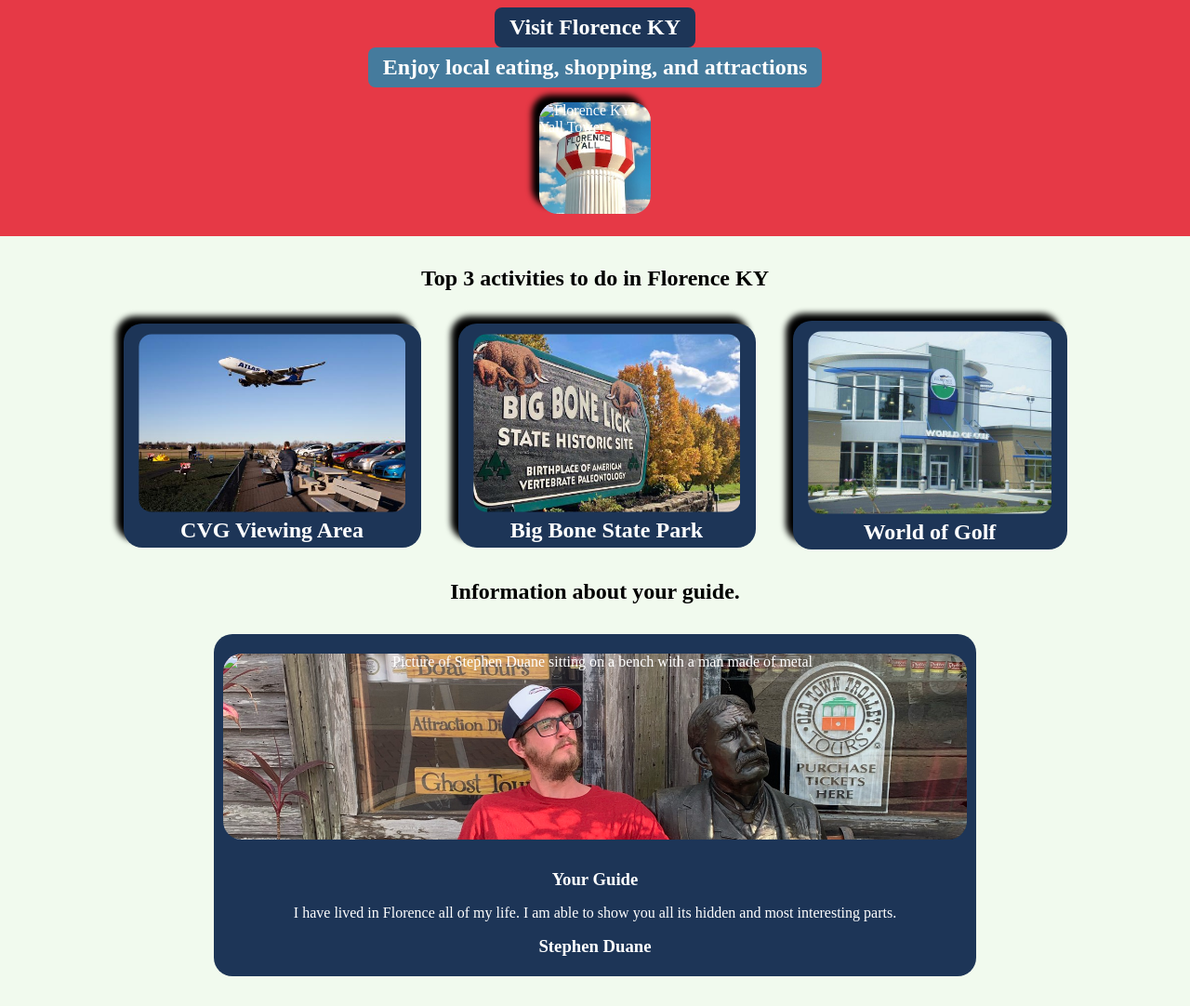
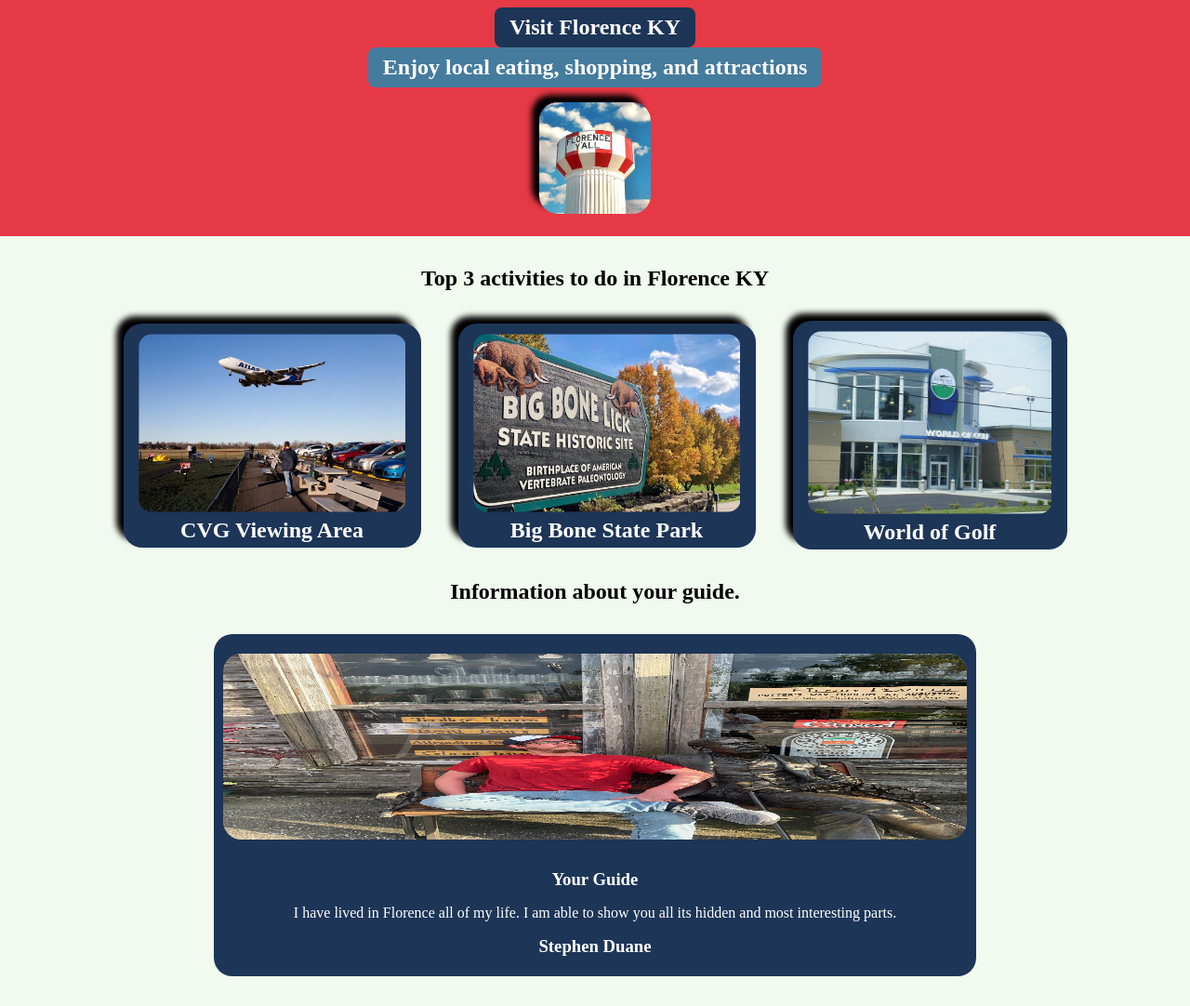
Before and after one commit to sduane20/scrimba-hometown-project, a website built with Vite: page index.html in a window 1280 px wide. Shown: the whole page at 93% size. Built offline with nearby package versions, Linux system fonts and the light colour scheme.

Commit message:
Added src att to img tags.

```diff
--- a/index.html
+++ b/index.html
@@ -12,7 +12,7 @@
             <div id="hero-header">
                 <h1 id="hero-title">Visit Florence KY</h1>
                 <h2 id="hero-subTitle">Enjoy local eating, shopping, and attractions</h2>
-                <img id="hero-img" class ="box-shadow" alt="Florence KY Yall Tower" />
+                <img src ="../images/yall_tower.jpg" id="hero-img" class="box-shadow" alt="Florence KY Yall Tower" />
             </div>
         </section>
 
@@ -46,7 +46,7 @@
             </div>
             <div id="guide">
                 <div id="guide-info">
-                    <img id="guide-img" role="img" alt="Picture of Stephen Duane sitting on a bench with a man made of metal" />
+                    <img src ="../images/profile_picture.png" id="guide-img" role="img" alt="Picture of Stephen Duane sitting on a bench with a man made of metal" />
                     <div>
                         <h3>Your Guide</h3>
                         <p>I have lived in Florence all of my life. I am able to show you all its
```
